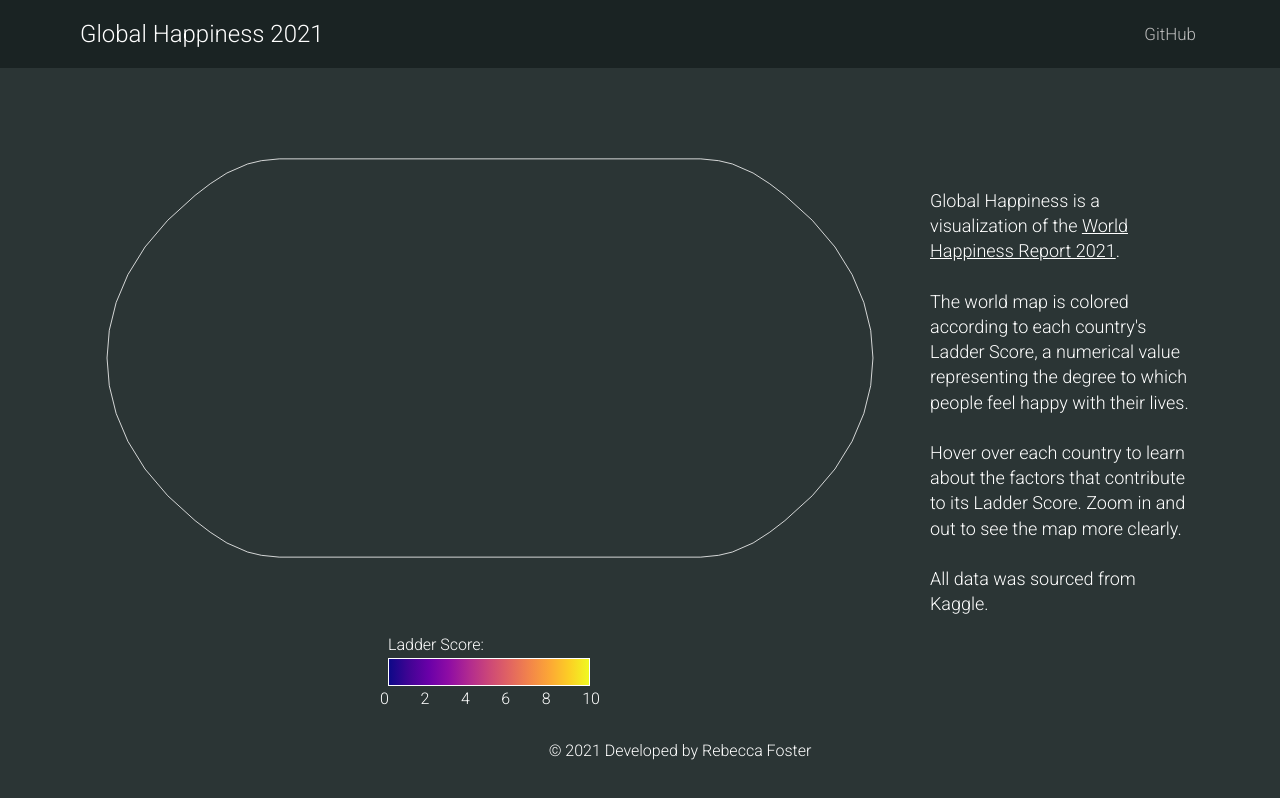
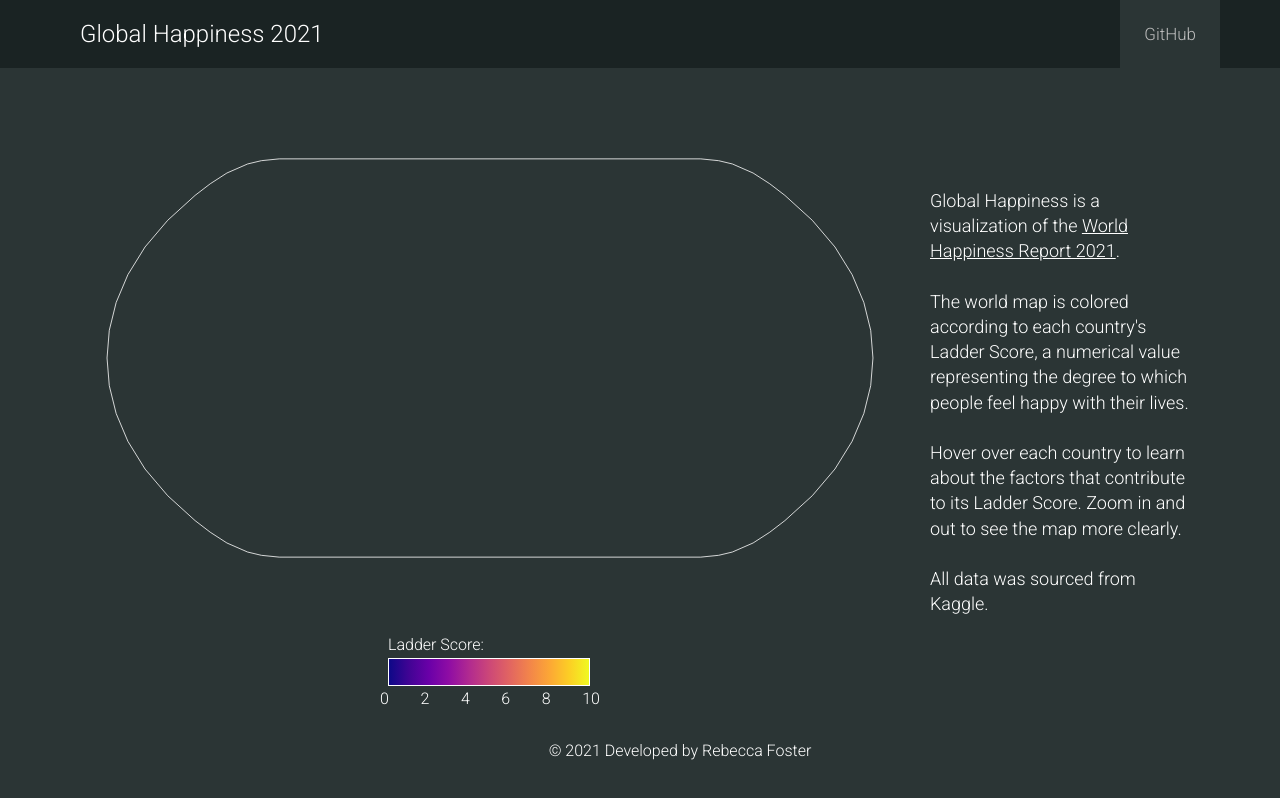
Before and after one commit to rebeccamrfoster/GlobalHappiness, a website built with webpack: page index.html in a window 1280 px wide. In both pictures the pointer is over the item "GitHub". Built offline with nearby package versions, Linux system fonts and the light colour scheme; no server answers.

Commit message:
Changed hover color for GitHub link

```diff
--- a/src/styles/header.scss
+++ b/src/styles/header.scss
@@ -35,7 +35,7 @@
     }
 
     .github-link:hover {
-        background: $dark-grey;
+        background: $light-grey;
 
         a {
             color: rgb(189, 189, 189);
```
